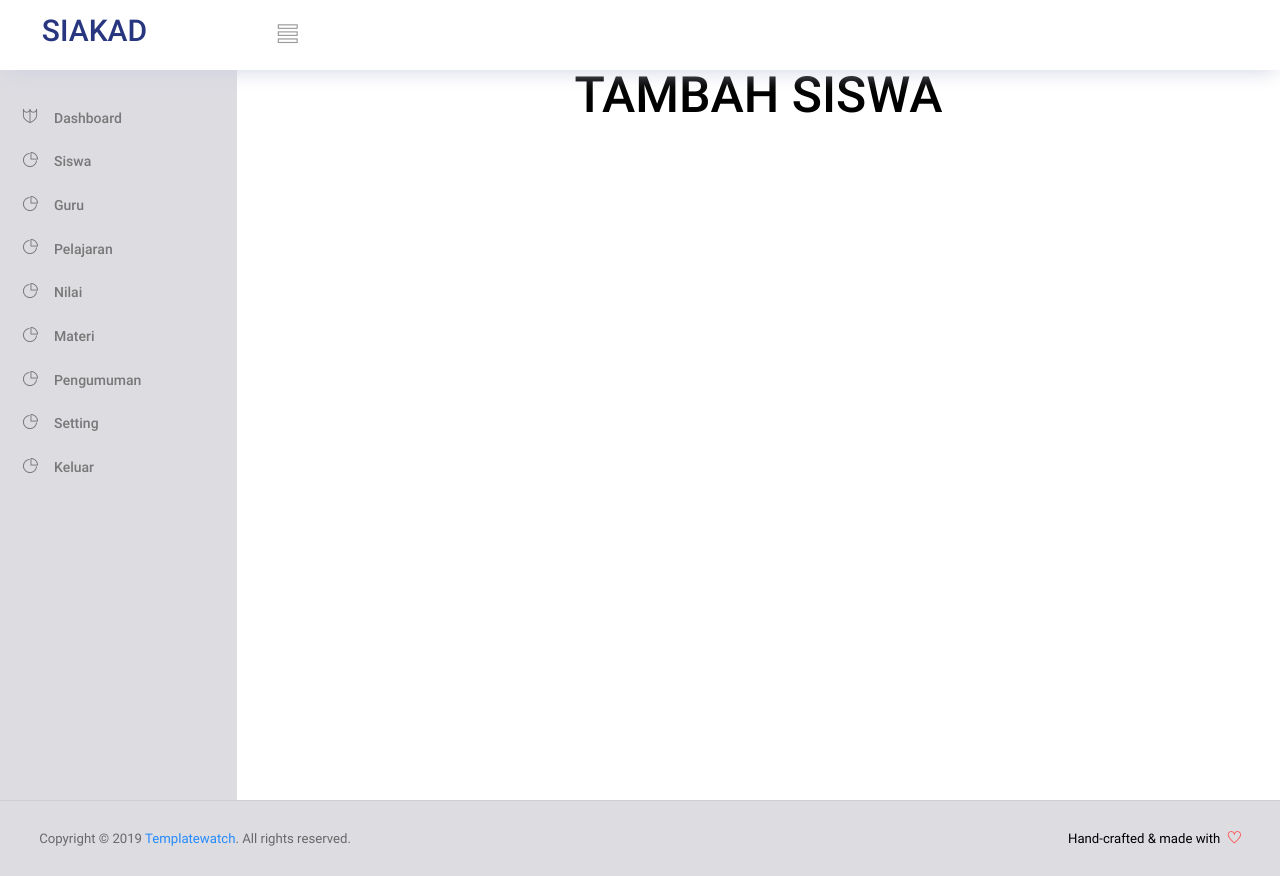
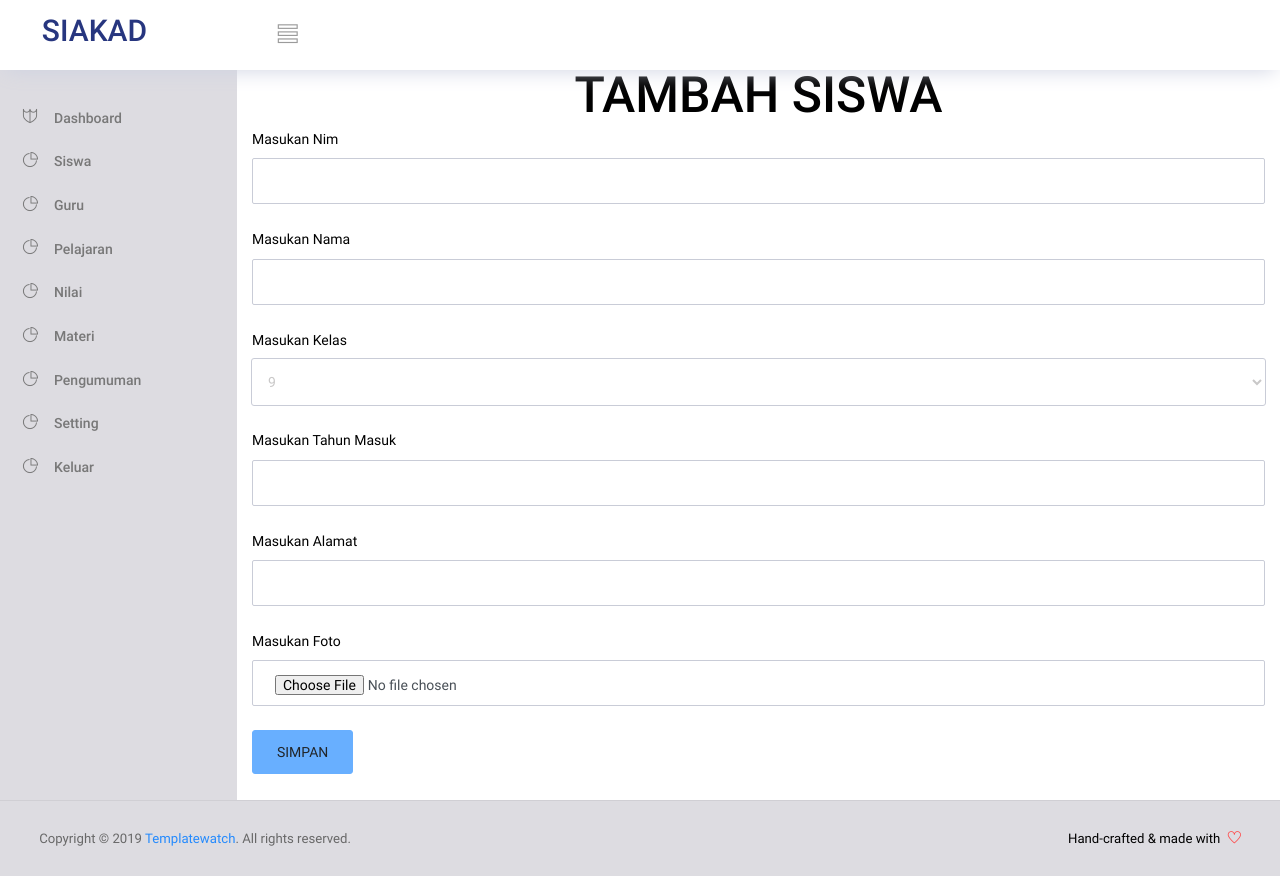
Before and after one commit to dikimeip/siakad-codeigniter, a CodeIgniter app: page /siakad/StaffController/tambah_siswa in a window 1280 px wide. Run offline with CodeIgniter, Linux system fonts and the light colour scheme; the visitor is signed in with stand-in values (Sample User, id 1); data that the repository does not hold is empty; style sheets or scripts are compiled from the project's sources; some libraries are stand-ins or nearby versions.

Commit message:
membuat form tambah data siswa

```diff
--- a/application/views/admin/tambah_siswa.php
+++ b/application/views/admin/tambah_siswa.php
@@ -1 +1,30 @@
 <h1 class="text-center">TAMBAH SISWA</h1>
+<form action="" method="post" enctype="multipart/form-data">
+	<div class="form-group">
+		<label>Masukan Nim</label>
+		<input type="text" name="nim" class="form-control">
+	</div>
+	<div class="form-group">
+		<label>Masukan Nama</label>
+		<input type="text" name="nama" class="form-control">
+	</div>
+	<div class="form-group">
+		<label>Masukan Kelas</label>
+		<select class="form-control" name="kelas">
+			<option>9</option>
+		</select>
+	</div>
+	<div class="form-group">
+		<label>Masukan Tahun Masuk</label>
+		<input type="text" name="tahun" class="form-control">
+	</div>
+	<div class="form-group">
+		<label>Masukan Alamat</label>
+		<input type="text" name="alamat" class="form-control">
+	</div>
+	<div class="form-group">
+		<label>Masukan Foto</label>
+		<input type="file" name="foto" class="form-control">
+	</div>
+	<input type="submit" value="SIMPAN" class="btn btn-info">
+</form>
```
